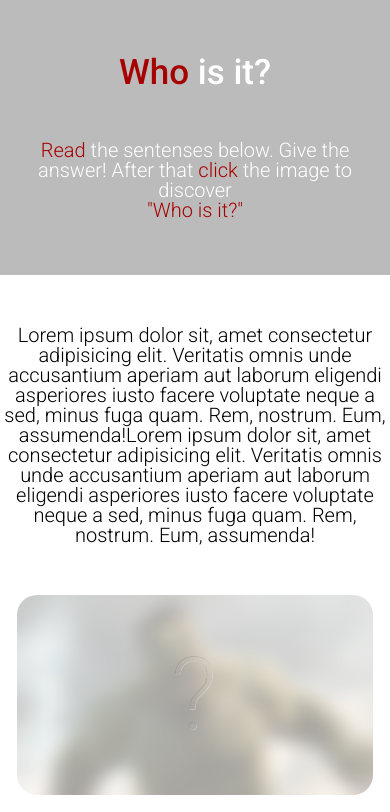
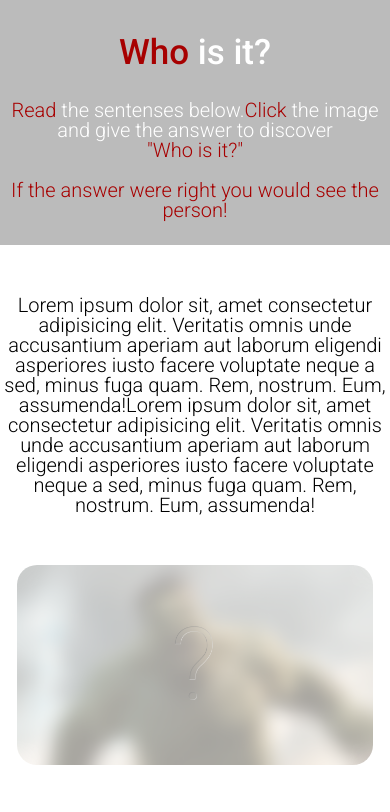
Before and after one commit to PeaceDate/who_is_it, a plain HTML site: page index.html in a window 390 px wide. Shown: the top 812 px of the page. Drawn offline with Linux system fonts and the light colour scheme.

Commit message:
some fix

```diff
--- a/index.html
+++ b/index.html
@@ -13,7 +13,8 @@
 <body>
     <div class="header">
         <h1><span>Who</span> is it?</h1>
-        <p><span>Read</span> the sentenses below. Give the answer! After that <span>click</span> the image to discover <span></br>"Who is it?"</span></p>
+        <p><span>Read</span> the sentenses below.<span>Click</span> the image and give the answer to discover <span></br>"Who is it?"</span></p>
+        <p class="second_p"><span>If the answer were right you would see the person!</span></p>
     </div>
     <div class="wrapper">
         <div class="text">
--- a/style.css
+++ b/style.css
@@ -8,7 +8,7 @@ h1 {
     font-weight: 500;
     width: 50%;
     text-align: center;
-    margin: 50px auto;
+    margin: 30px auto;
     color: #fff;
 }
 
@@ -23,6 +23,10 @@ p {
 
 span {
     color: rgb(167, 0, 0);
+}
+
+.second_p {
+    margin: 20px 0;
 }
 
 .header {
@@ -115,7 +119,7 @@ span {
         font-weight: 500;
         width: 50%;
         text-align: center;
-        margin: 50px auto;
+        margin: 30px auto;
         color: #fff;
     }
 
@@ -125,7 +129,7 @@ span {
         font-weight: 300;
         text-align: center;
         color: #fff;
-        margin: 50px auto;
+        margin: 20px auto;
     }
 
     .wrapper{
@@ -179,7 +183,7 @@ span {
         font-weight: 500;
         width: 50%;
         text-align: center;
-        margin: 50px auto;
+        margin: 30px auto;
         color: #fff;
     }
 
@@ -189,7 +193,7 @@ span {
         font-weight: 300;
         text-align: center;
         color: #fff;
-        margin: 50px auto;
+        margin: 20px auto;
     }
 
     .wrapper{
```
